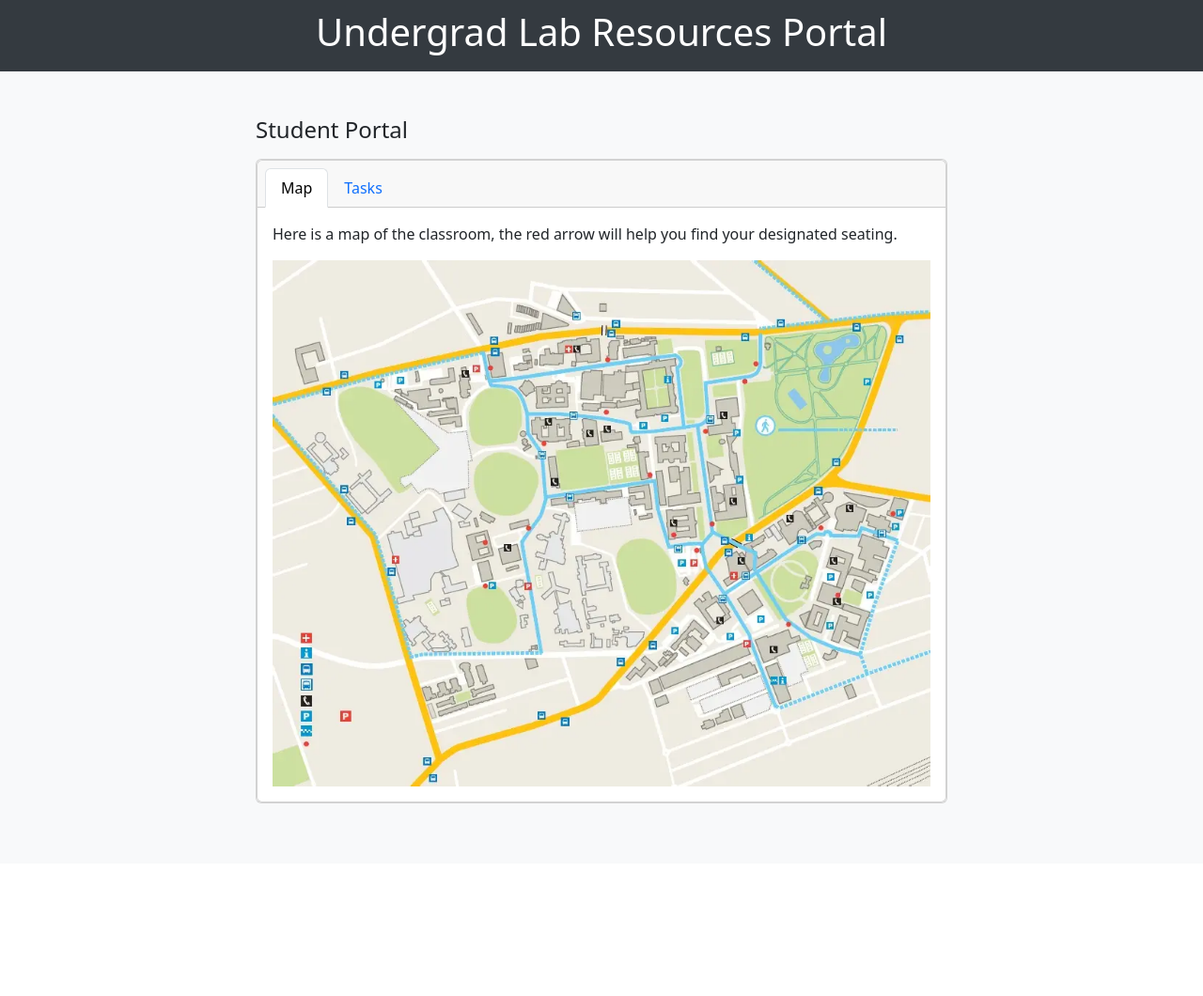
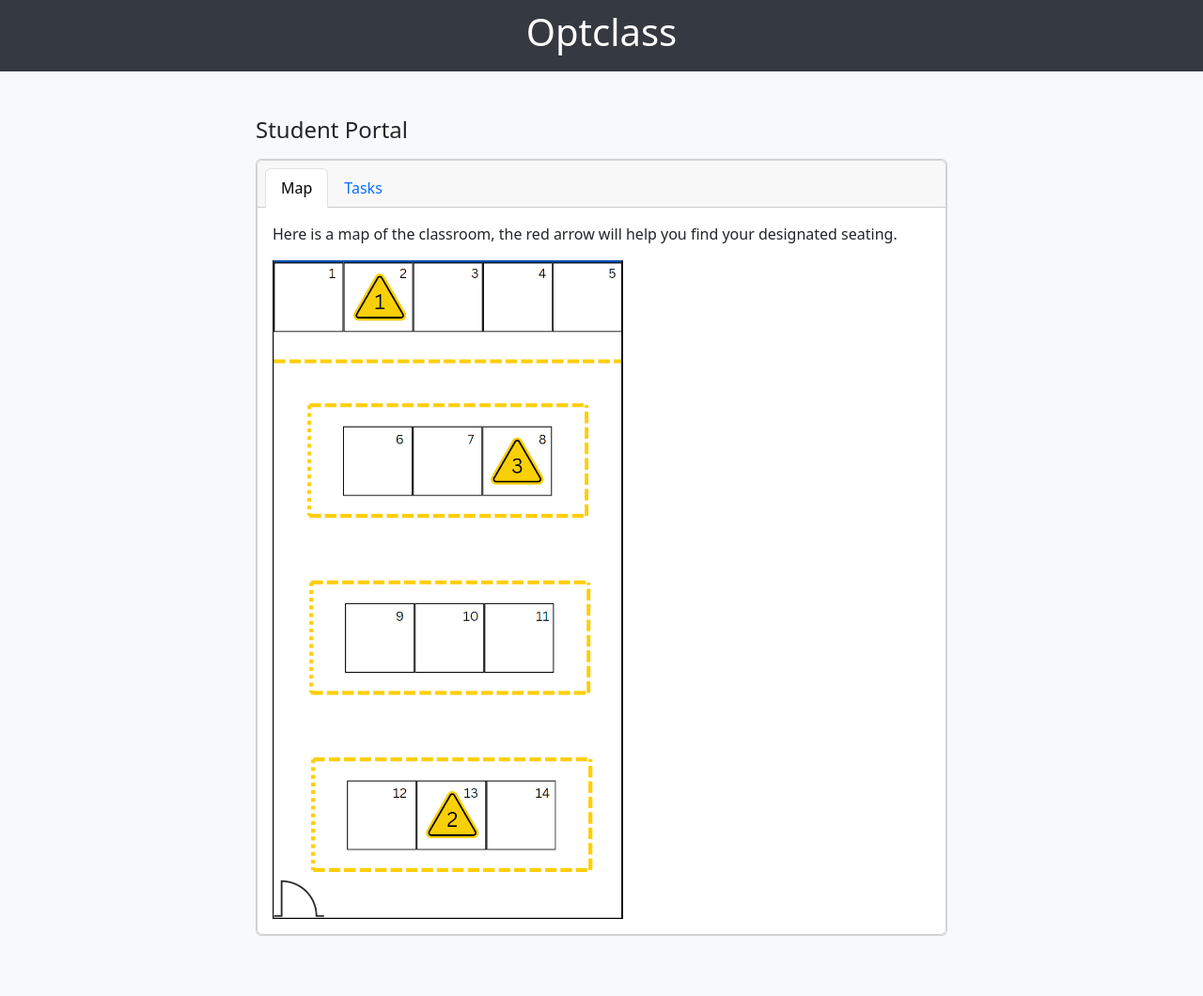
Before and after one commit to Kev1nX/Suslab, a Flask app: page /student in a window 1280 px wide. Shown: the whole page at 94% size. Before the commit the page ends 855 px from the top, so only its background shows below. Run offline with Flask 3, Linux system fonts and the light colour scheme; some libraries are stand-ins or nearby versions.

Commit message:
student page

```diff
--- a/templates/admin.html
+++ b/templates/admin.html
@@ -1,5 +1,5 @@
 {% extends "header.html" %}
-{% block title %}Undergrad Lab Resources Portal{% endblock %}
+{% block title %}Optclass{% endblock %}
 {% block content %}
 <div class="container mt-5 mb-5">
     <div class="row justify-content-center">
@@ -21,7 +21,7 @@
                     <!-- Content for Map tab -->
                     <p>Here is a map of the classroom, the red arrow will help you find your designated seating.</p>
                     <!-- Placeholder for map image -->
-                    <img src="../static/img/1-b9b229913a.jpg" alt="Map" class="img-fluid">
+                    <img src="../static/img/Screenshot 2024-04-16 214046.png" alt="Map" class="img-fluid">
                   </div>
 
                   <div class="tab-pane fade" id="nav-tasks" role="tabpanel" aria-labelledby="nav-tasks-tab">
--- a/templates/header.html
+++ b/templates/header.html
@@ -3,7 +3,7 @@
 <head>
     <meta charset="UTF-8">
     <meta name="viewport" content="width=device-width, initial-scale=1, shrink-to-fit=no">
-    <title>{% block title %}Undergrad Lab Resources Portal{% endblock %}</title>
+    <title>{% block title %}Optclass{% endblock %}</title>
     <!-- Bootstrap CSS -->
     <link href="https://cdn.jsdelivr.net/npm/bootstrap@5.3.3/dist/css/bootstrap.min.css" rel="stylesheet" integrity="sha384-QWTKZyjpPEjISv5WaRU9OFeRpok6YctnYmDr5pNlyT2bRjXh0JMhjY6hW+ALEwIH" crossorigin="anonymous">
     <!-- Custom CSS -->
@@ -29,7 +29,7 @@
 <body>
 
 <div class="header">
-    <h1><a href="{{url_for('index')}}" style="text-decoration: none; color: white; cursor: pointer;">Undergrad Lab Resources Portal</a></h1>
+    <h1><a href="{{url_for('index')}}" style="text-decoration: none; color: white; cursor: pointer;">Optclass</a></h1>
 </div>
 
 <!-- Navigation and other elements can be added here -->
--- a/templates/student.html
+++ b/templates/student.html
@@ -1,5 +1,5 @@
 {% extends "header.html" %}
-{% block title %}Undergrad Lab Resources Portal{% endblock %}
+{% block title %}Optclass{% endblock %}
 {% block content %}
 <div class="container mt-5 mb-5">
   <div class="row justify-content-center">
@@ -21,7 +21,7 @@
                   <!-- Content for Map tab -->
                   <p>Here is a map of the classroom, the red arrow will help you find your designated seating.</p>
                   <!-- Placeholder for map image -->
-                  <img src="../static/img/1-b9b229913a.jpg" alt="Map" class="img-fluid">
+                  <img src="../static/img/Screenshot 2024-04-16 214114.png" alt="Map" class="img-fluid">
                 </div>
                 <div class="tab-pane fade" id="nav-tasks" role="tabpanel" aria-labelledby="nav-tasks-tab">
                   <!-- Content for Tasks tab -->
--- a/templates/task1.html
+++ b/templates/task1.html
@@ -1,5 +1,5 @@
 {% extends "header.html" %}
-{% block title %}Undergrad Lab Resources Portal{% endblock %}
+{% block title %}Optclass{% endblock %}
 {% block content %}
 <div class="container py-5">
     <!-- Task 1 -->
--- a/templates/task2.html
+++ b/templates/task2.html
@@ -1,5 +1,5 @@
 {% extends "header.html" %}
-{% block title %}Undergrad Lab Resources Portal{% endblock %}
+{% block title %}Optclass{% endblock %}
 
 {% block content %}
 <div class="container py-5">
--- a/templates/task3.html
+++ b/templates/task3.html
@@ -1,5 +1,5 @@
 {% extends "header.html" %}
-{% block title %}Undergrad Lab Resources Portal{% endblock %}
+{% block title %}Optclass{% endblock %}
 {% block content %}
 <div class="container py-5">
 
```
Also changed, not shown: static/img/Screenshot 2024-04-16 214046.png (added), static/img/Screenshot 2024-04-16 214114.png (added).
